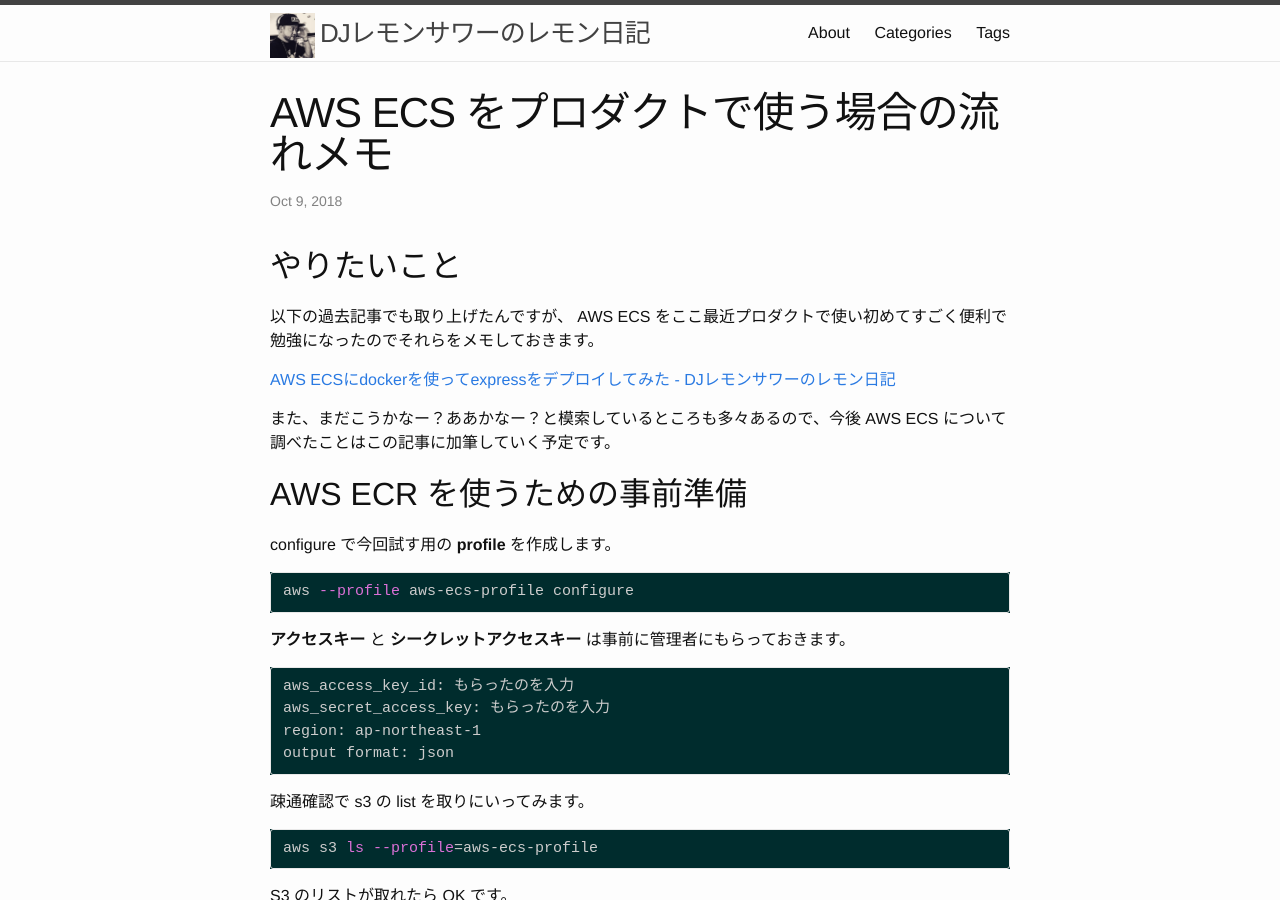
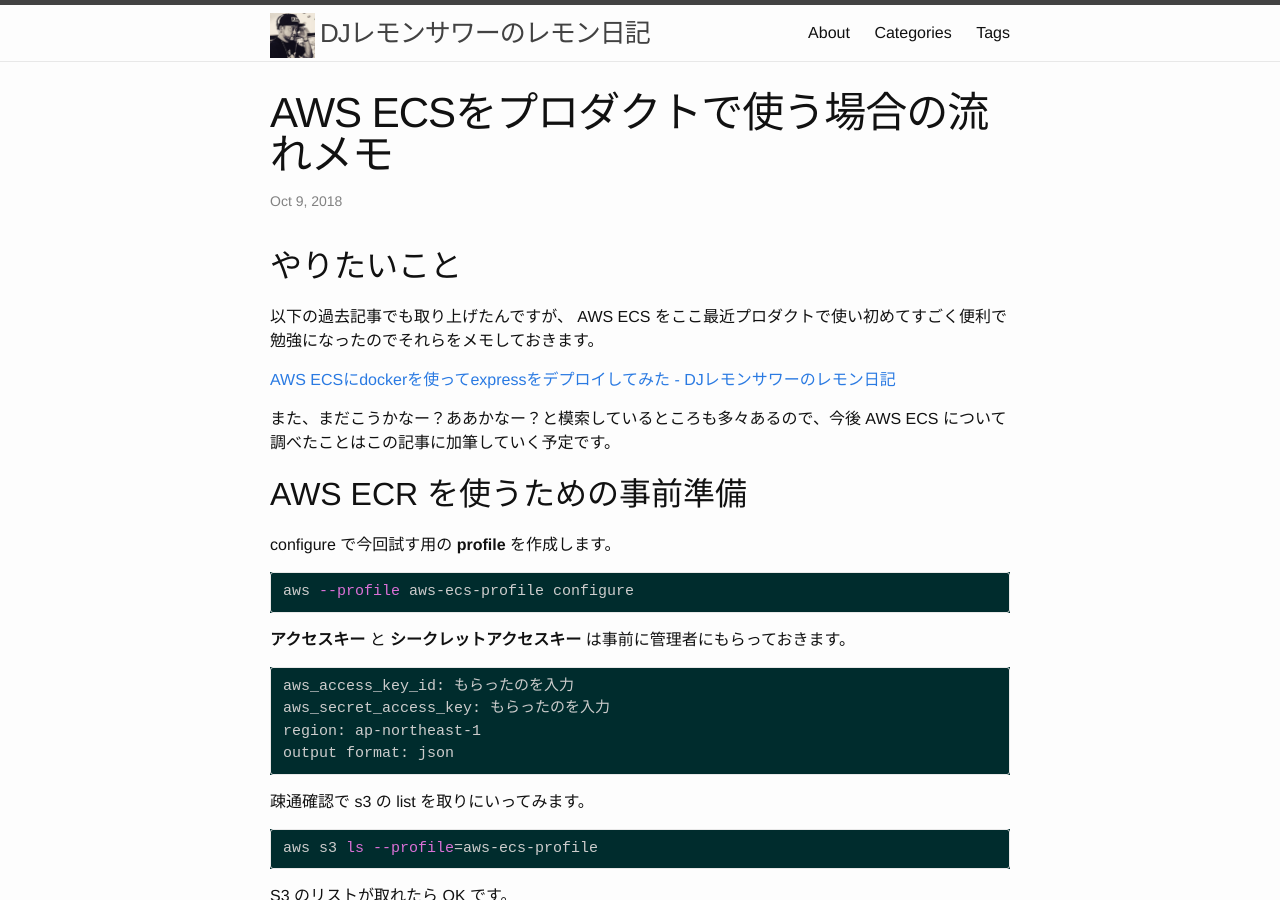
Before and after one commit to hisasann/hisasann.github.io, a Jekyll site: the page built from _posts/2018-10-9-flow-of-using-aws-ecs-as-a-product.markdown, in a window 1280 px wide and 900 px high. Built offline with Jekyll 4.4.1, drawn with Linux system fonts in a browser that asks for light colours; comment, search, counter and statistics services are not loaded.

```diff
--- a/_posts/2018-10-9-flow-of-using-aws-ecs-as-a-product.markdown
+++ b/_posts/2018-10-9-flow-of-using-aws-ecs-as-a-product.markdown
@@ -1,6 +1,6 @@
 ---
 layout: post
-title:  "AWS ECS をプロダクトで使う場合の流れメモ"
+title:  "AWS ECSをプロダクトで使う場合の流れメモ"
 date:   2018-10-9 12:00:00
 category: docker
 tags:
```
